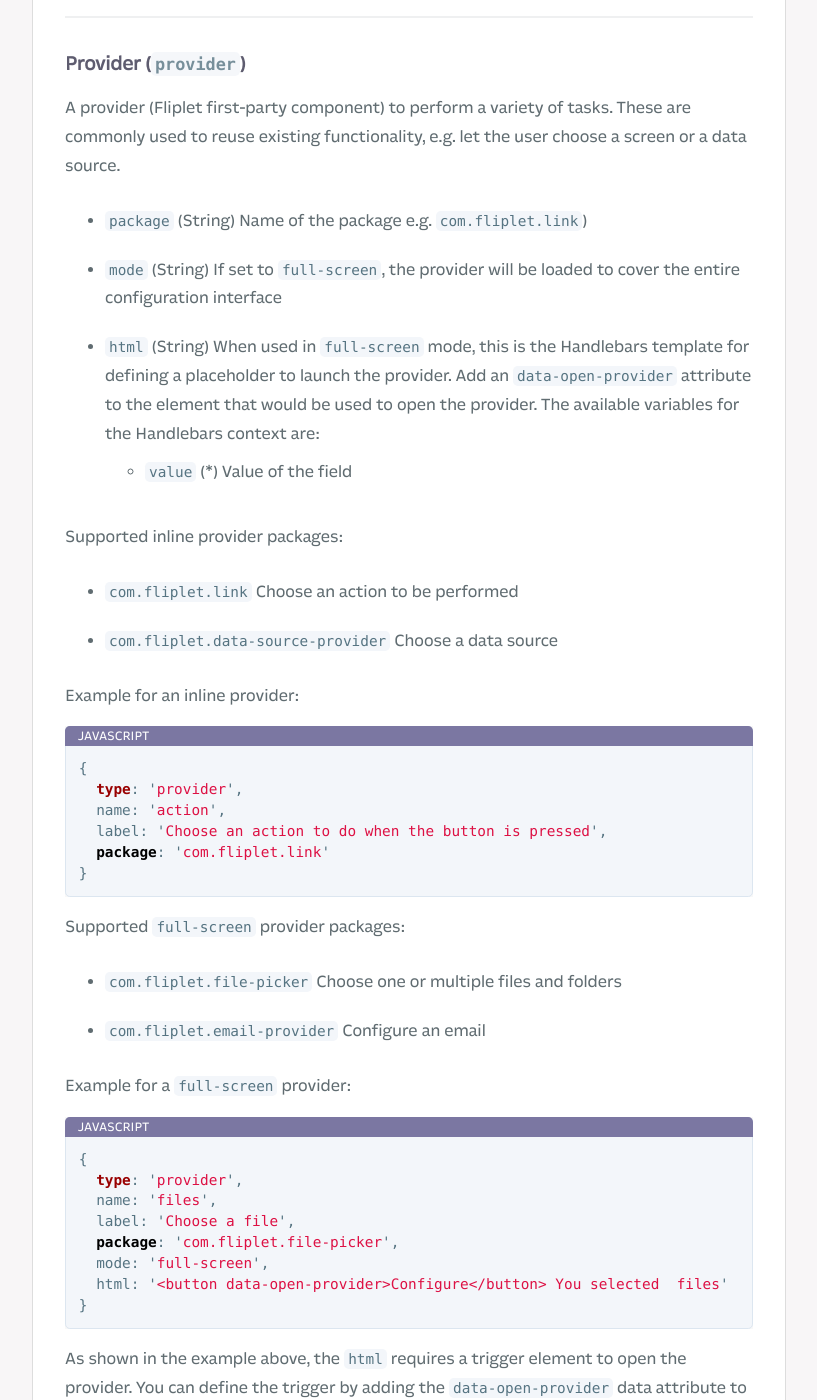
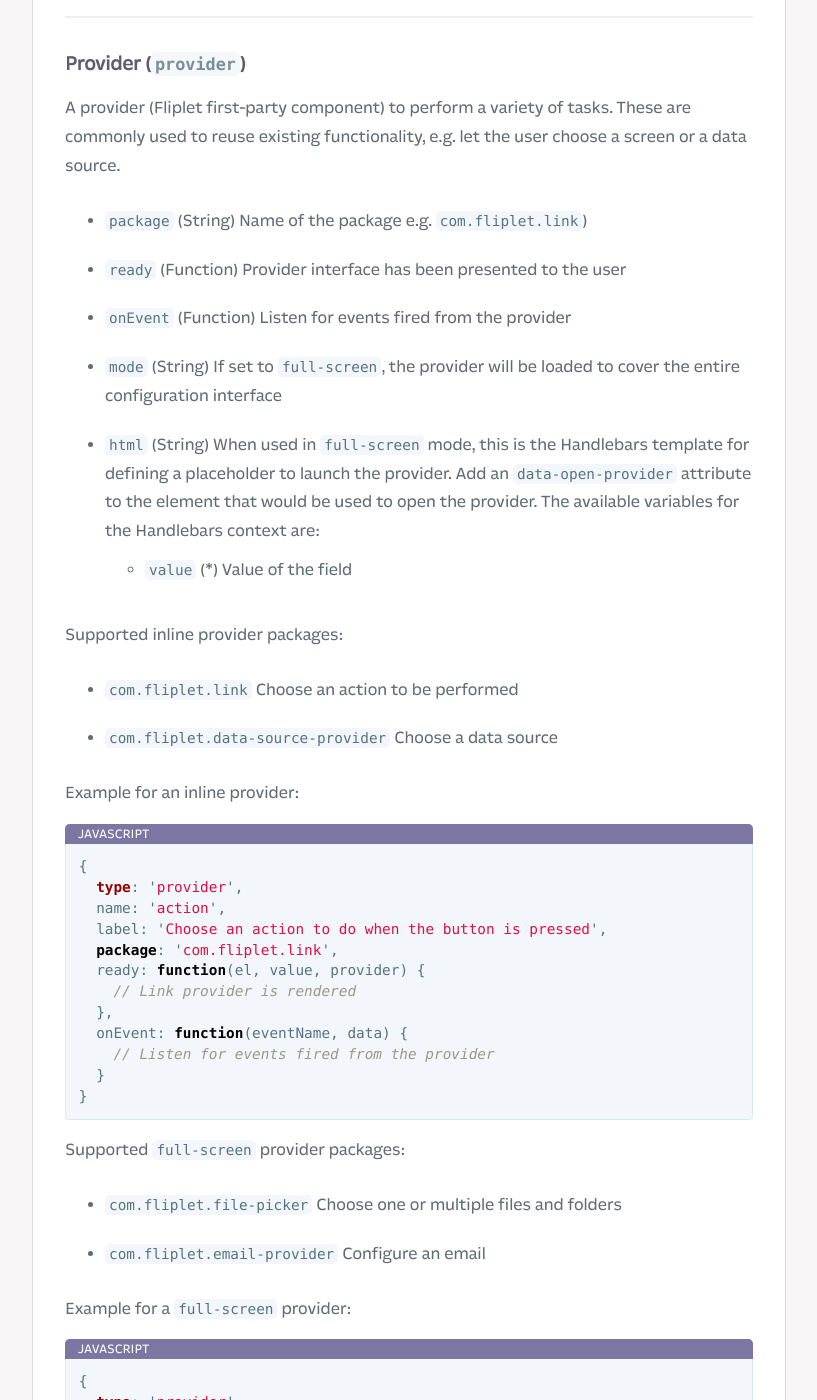
Before and after one commit to Fliplet/fliplet-cli, a Jekyll site: the page built from docs/API/helpers/interface-fields.md, in a window 1280 px wide and 1400 px high, scrolled down 6528 px. Shown: the whole window, without its empty margins (254-1071 px from the left). Built offline with Jekyll 4.4.1, drawn with Linux system fonts in a browser that asks for light colours; nearby versions of some CDN libraries; our own code applies the rules of GitHub Pages for plain Markdown files; library files that are not in the unit come from our copies; comment, search, counter and statistics services are not loaded; a style sheet for code colours, icons or effects is not loaded.

Commit message:
Add docs for onEvent on the providers

````diff
--- a/docs/API/helpers/interface-fields.md
+++ b/docs/API/helpers/interface-fields.md
@@ -231,6 +231,8 @@
 A provider (Fliplet first-party component) to perform a variety of tasks. These are commonly used to reuse existing functionality, e.g. let the user choose a screen or a data source.
 
 - `package` (String) Name of the package e.g. `com.fliplet.link`)
+- `ready` (Function) Provider interface has been presented to the user
+- `onEvent` (Function) Listen for events fired from the provider
 - `mode` (String) If set to `full-screen`, the provider will be loaded to cover the entire configuration interface
 - `html` (String) When used in `full-screen` mode, this is the Handlebars template for defining a placeholder to launch the provider. Add an `data-open-provider` attribute to the element that would be used to open the provider. The available variables for the Handlebars context are:
   - `value` (*) Value of the field
@@ -247,7 +249,13 @@
   type: 'provider',
   name: 'action',
   label: 'Choose an action to do when the button is pressed',
-  package: 'com.fliplet.link'
+  package: 'com.fliplet.link',
+  ready: function(el, value, provider) {
+    // Link provider is rendered
+  },
+  onEvent: function(eventName, data) {
+    // Listen for events fired from the provider
+  }
 }
 ```
 
````
